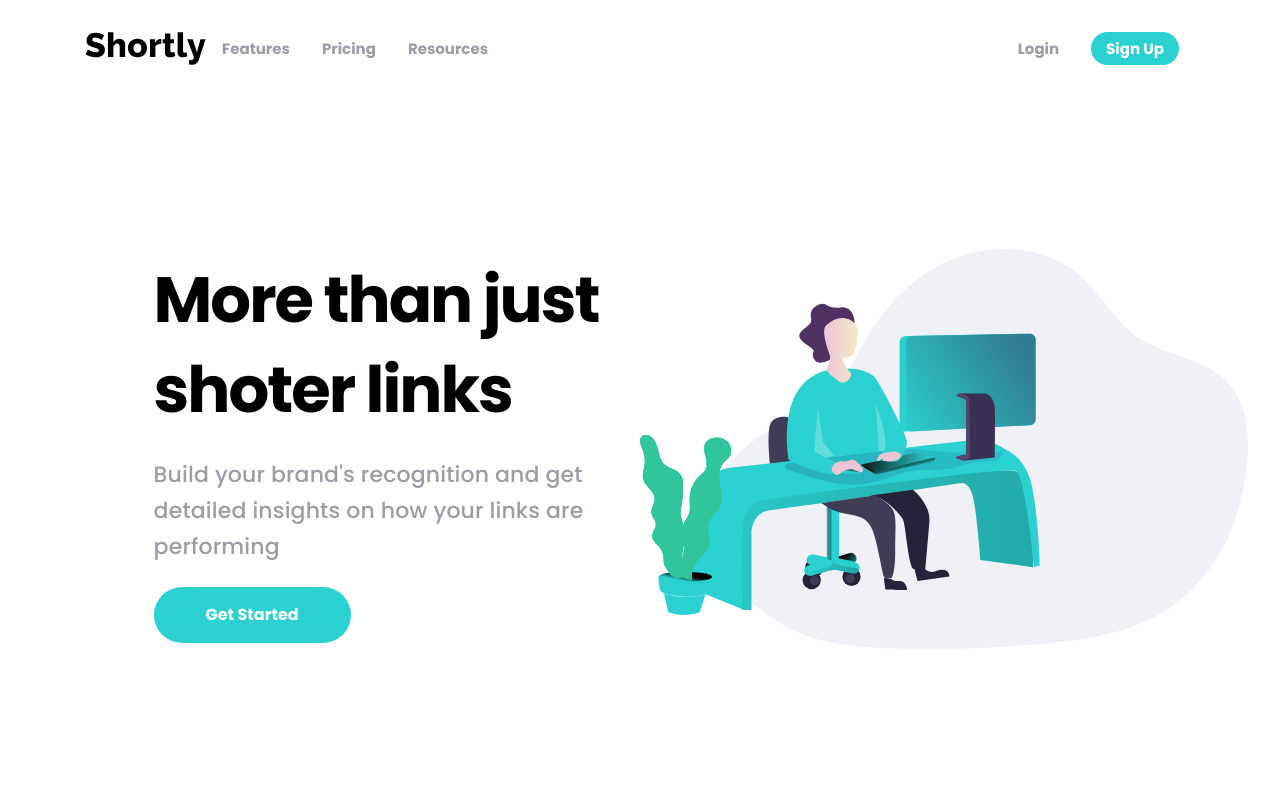
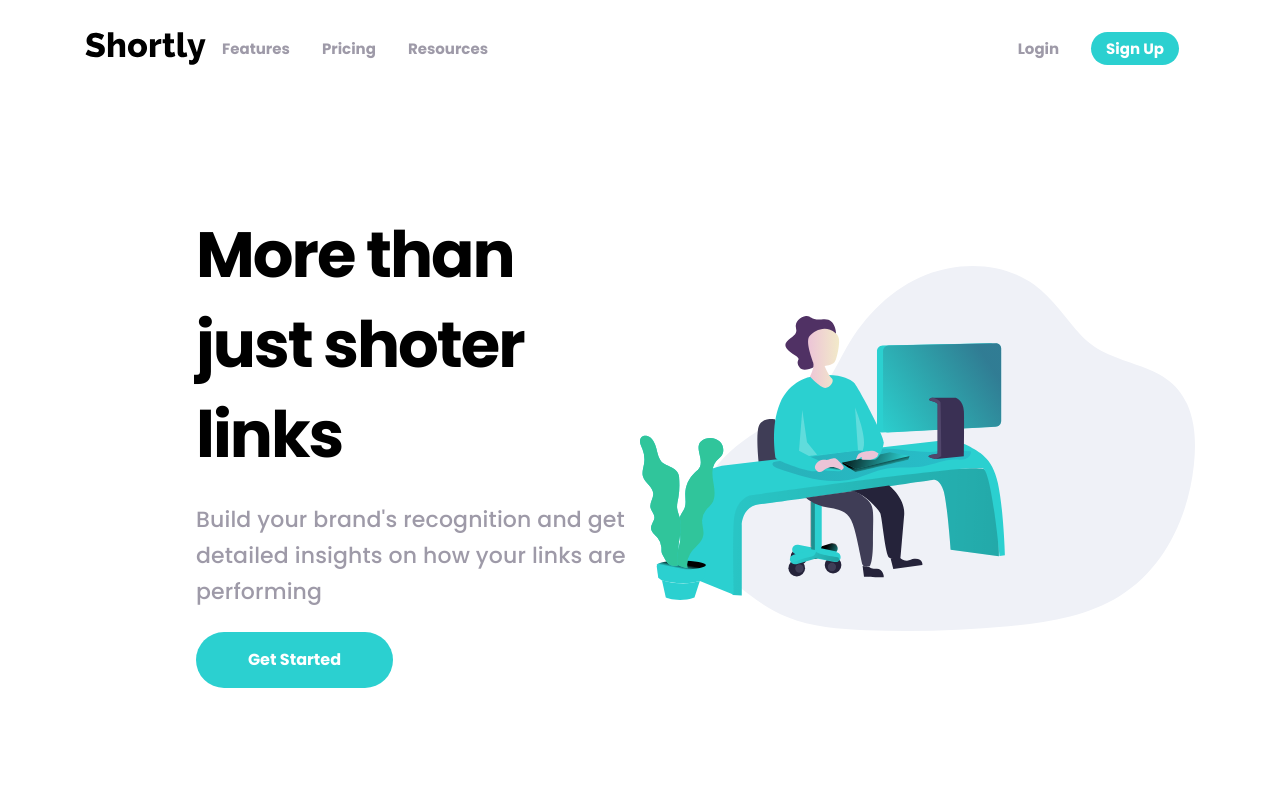
Before and after one commit to glopzel/shortly, a React (Vite) app: page / in a window 1280 px wide. Shown: the top 800 px of the page. Built offline with nearby package versions, Linux system fonts and the light colour scheme.

Commit message:
reset max width on container

```diff
--- a/src/App.css
+++ b/src/App.css
@@ -246,8 +246,6 @@ h5 {
 .hero {
   display: flex;
   flex-direction: column-reverse;
-  --max-width: 100%;
-  --padding: 2rem;
 }
 
 .hero > * {
```
